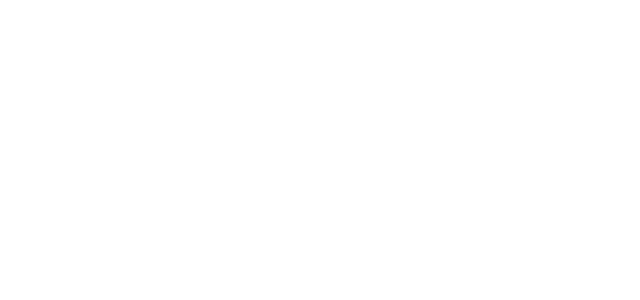
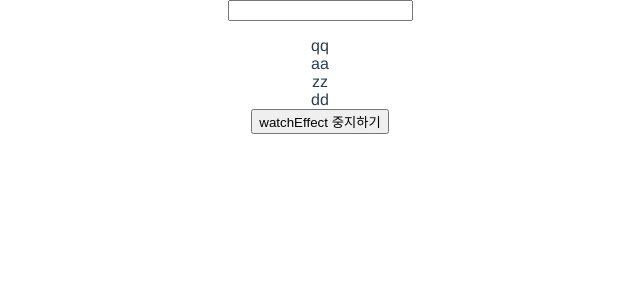
Before and after one commit to Raon98/VueStudy, a Vue app: page /watch in a window 1280 px wide. Before the commit this address had no page. Shown: the top 300 px of the page, without its empty margins (320-960 px from the left). Built offline with nearby package versions, Linux system fonts and the light colour scheme.

Commit message:
watchEffect +

```diff
--- a/src/router.js
+++ b/src/router.js
@@ -17,7 +17,11 @@
         name: 'Confirm',
         component: () => import('@/views/confirm'), // 동적 import
     },
-
+    {
+        path: '/watch',
+        name: 'Watch',
+        component: () => import('@/views/watchEffect'), // 동적 import
+    },
 ];
 
 // 이렇게 해도 된다.
--- /dev/null
+++ b/src/views/watchEffect.vue
@@ -0,0 +1,43 @@
+<template>
+  <div class="home">
+    <input type="text" v-model="search" />
+    <p>{{ search }}</p>
+    <div v-for="name in matchingNames" :key="name">
+      {{ name }}
+    </div>
+    <button @click="handleClick">watchEffect 중지하기</button>
+  </div>
+</template>
+<script>
+import { computed, ref, watch, watchEffect } from "vue";
+
+export default {
+  name: "watchEffect",
+  setup() {
+    const search = ref("");
+    const names = ref(["qq", "aa", "zz", "dd"]);
+
+    const matchingNames = computed(() => {
+      return names.value.filter(name => name.includes(search.value))
+    });
+
+    const stopWatch = watch(search, () => {
+      "search 값이 바뀔 때 마다 실행되는 함수";
+    });
+
+    const stopWatchEffect = watchEffect(() => {
+      console.log(
+          "search value가 정의됬기에 search가 바뀔때마다 실행된다",
+          search.value
+      );
+    });
+
+    const handleClick = () => {
+      stopWatch();
+      stopWatchEffect();
+    };
+
+    return { names, search, handleClick, matchingNames };
+  }
+};
+</script>
```
